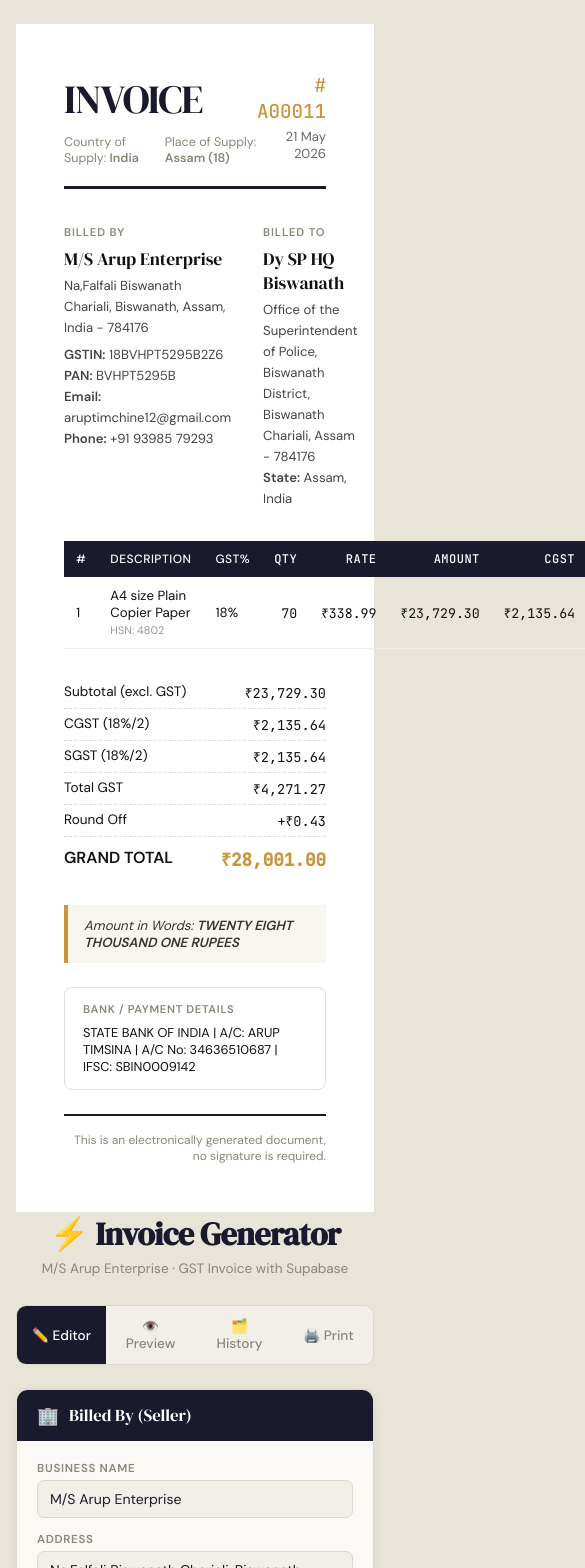
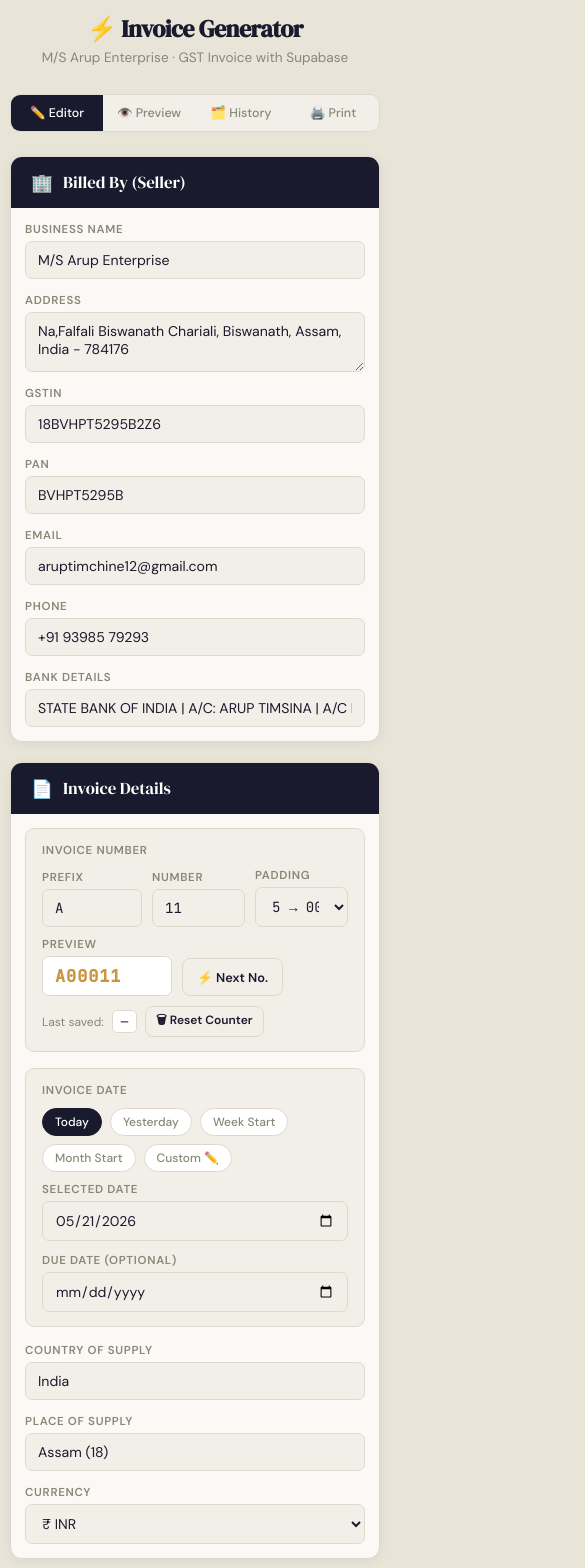
Before and after one commit to junmain936/arup-invoice-generator, a Next.js app: page / in a window 390 px wide. Shown: the top 1568 px of the page, 585 px wide, since content can reach past the window. Built offline with nearby package versions, Linux system fonts and the light colour scheme.

Commit message:
Update globals.css

```diff
--- a/app/globals.css
+++ b/app/globals.css
@@ -22,54 +22,76 @@
   color: var(--ink);
 }
 
+/* ── APP ── */
 .app { max-width: 960px; margin: 0 auto; }
 
 .app-header { text-align: center; margin-bottom: 28px; }
 .app-header h1 { font-family: 'DM Serif Display', serif; font-size: 2rem; color: var(--ink); letter-spacing: -0.5px; }
 .app-header p { color: var(--muted); font-size: 0.85rem; margin-top: 4px; }
 
+/* ── TABS ── */
 .tabs { display: flex; margin-bottom: 24px; background: var(--cream); border: 1.5px solid var(--border); border-radius: 10px; overflow: hidden; }
-.tab { flex: 1; padding: 12px; text-align: center; cursor: pointer; font-size: 0.85rem; font-weight: 500; color: var(--muted); transition: all 0.2s; border: none; background: transparent; font-family: 'DM Sans', sans-serif; }
+.tab { flex: 1; padding: 10px 6px; text-align: center; cursor: pointer; font-size: 0.78rem; font-weight: 500; color: var(--muted); transition: all 0.2s; border: none; background: transparent; font-family: 'DM Sans', sans-serif; white-space: nowrap; }
 .tab.active { background: var(--ink); color: #fff; }
 
+/* ── CARD ── */
 .card { background: var(--paper); border: 1.5px solid var(--border); border-radius: 12px; overflow: hidden; margin-bottom: 20px; box-shadow: 0 2px 12px rgba(0,0,0,0.06); }
-.card-header { background: var(--ink); color: #fff; padding: 14px 20px; display: flex; align-items: center; gap: 10px; }
+.card-header { background: var(--ink); color: #fff; padding: 14px 20px; display: flex; align-items: center; gap: 10px; flex-wrap: wrap; }
 .card-header .icon { font-size: 1.1rem; }
 .card-header h2 { font-family: 'DM Serif Display', serif; font-size: 1.05rem; font-weight: 400; }
 .card-body { padding: 20px; }
 
+/* ── GRIDS ── */
 .grid2 { display: grid; grid-template-columns: 1fr 1fr; gap: 14px; }
 .grid3 { display: grid; grid-template-columns: 1fr 1fr 1fr; gap: 14px; }
 .col-span2 { grid-column: span 2; }
 .col-span3 { grid-column: span 3; }
 
-@media(max-width:600px) {
-  .grid2, .grid3 { grid-template-columns: 1fr; }
-  .col-span2, .col-span3 { grid-column: span 1; }
-}
-
+/* ── FIELDS ── */
 .field { display: flex; flex-direction: column; gap: 4px; }
 .field label { font-size: 0.72rem; font-weight: 600; text-transform: uppercase; letter-spacing: 0.06em; color: var(--muted); }
-.field input, .field textarea, .field select { background: var(--cream); border: 1.5px solid var(--border); border-radius: 7px; padding: 9px 12px; font-size: 0.88rem; font-family: 'DM Sans', sans-serif; color: var(--ink); outline: none; transition: border-color 0.15s; width: 100%; }
+.field input, .field textarea, .field select {
+  background: var(--cream); border: 1.5px solid var(--border); border-radius: 7px;
+  padding: 9px 12px; font-size: 0.88rem; font-family: 'DM Sans', sans-serif;
+  color: var(--ink); outline: none; transition: border-color 0.15s; width: 100%;
+}
 .field input:focus, .field textarea:focus, .field select:focus { border-color: var(--accent); }
 .field textarea { resize: vertical; min-height: 60px; }
 
-.items-wrap { overflow-x: auto; }
-table { width: 100%; border-collapse: collapse; font-size: 0.83rem; min-width: 700px; }
+/* ── ITEMS TABLE ── */
+.items-wrap { overflow-x: auto; -webkit-overflow-scrolling: touch; border-radius: 8px; }
+.items-wrap table { width: 100%; border-collapse: collapse; font-size: 0.83rem; min-width: 620px; }
+
+/* Mobile items: card layout */
+.item-card { background: var(--cream); border: 1.5px solid var(--border); border-radius: 10px; padding: 14px; margin-bottom: 12px; display: none; }
+.item-card-row { display: flex; gap: 10px; margin-bottom: 10px; }
+.item-card-row .field { flex: 1; }
+.item-card-amount { display: flex; justify-content: space-between; align-items: center; padding-top: 8px; border-top: 1px dashed var(--border); margin-top: 4px; }
+.item-card-amount .amt { font-family: 'JetBrains Mono', monospace; font-weight: 600; color: var(--accent); }
+
 thead tr { background: var(--ink); color: #fff; }
 thead th { padding: 10px; text-align: left; font-weight: 500; font-size: 0.75rem; letter-spacing: 0.04em; text-transform: uppercase; }
 tbody tr { border-bottom: 1px solid var(--border); }
 tbody tr:hover { background: var(--cream); }
 tbody td { padding: 8px 6px; vertical-align: middle; }
-tbody td input, tbody td select { width: 100%; background: transparent; border: 1.5px solid transparent; border-radius: 6px; padding: 6px 8px; font-size: 0.83rem; font-family: 'DM Sans', sans-serif; color: var(--ink); outline: none; transition: border-color 0.15s; }
+tbody td input, tbody td select {
+  width: 100%; background: transparent; border: 1.5px solid transparent;
+  border-radius: 6px; padding: 6px 8px; font-size: 0.83rem;
+  font-family: 'DM Sans', sans-serif; color: var(--ink); outline: none; transition: border-color 0.15s;
+}
 tbody td input:focus, tbody td select:focus { border-color: var(--accent); background: var(--cream); }
 .td-num { text-align: right; font-family: 'JetBrains Mono', monospace; }
 
+/* ── BUTTONS ── */
 .btn-del { background: #fee; border: 1px solid #fcc; color: var(--red); border-radius: 5px; padding: 4px 8px; cursor: pointer; font-size: 0.8rem; transition: all 0.15s; }
 .btn-del:hover { background: var(--red); color: #fff; }
 
 .btn-row { display: flex; gap: 10px; flex-wrap: wrap; margin-top: 14px; }
-.btn { padding: 10px 20px; border: none; border-radius: 8px; font-family: 'DM Sans', sans-serif; font-size: 0.85rem; font-weight: 600; cursor: pointer; transition: all 0.18s; display: flex; align-items: center; gap: 6px; }
+.btn {
+  padding: 10px 18px; border: none; border-radius: 8px; font-family: 'DM Sans', sans-serif;
+  font-size: 0.85rem; font-weight: 600; cursor: pointer; transition: all 0.18s;
+  display: flex; align-items: center; gap: 6px; white-space: nowrap;
+}
 .btn-primary { background: var(--ink); color: #fff; }
 .btn-primary:hover { background: var(--ink2); transform: translateY(-1px); }
 .btn-accent { background: var(--accent); color: #fff; }
@@ -78,7 +100,8 @@
 .btn-outline:hover { border-color: var(--accent); color: var(--accent); }
 .btn:disabled { opacity: 0.5; cursor: not-allowed; transform: none !important; }
 
-.summary-box { background: var(--cream); border: 1.5px solid var(--border); border-radius: 10px; padding: 18px; min-width: 280px; }
+/* ── SUMMARY BOX ── */
+.summary-box { background: var(--cream); border: 1.5px solid var(--border); border-radius: 10px; padding: 18px; }
 .summary-row { display: flex; justify-content: space-between; align-items: center; padding: 6px 0; font-size: 0.88rem; border-bottom: 1px dashed var(--border); }
 .summary-row:last-child { border-bottom: none; }
 .summary-row.total { font-weight: 700; font-size: 1rem; padding-top: 10px; color: var(--ink); }
@@ -86,28 +109,46 @@
 .summary-row.total .val { font-size: 1rem; color: var(--accent); }
 .gst-badge { display: inline-block; background: #e8f4ec; color: var(--green); border-radius: 4px; padding: 2px 7px; font-size: 0.72rem; font-weight: 600; margin-left: 4px; }
 
-.date-preset-btn { background: #fff; border: 1.5px solid var(--border); border-radius: 20px; padding: 5px 14px; font-size: 0.78rem; font-family: 'DM Sans', sans-serif; font-weight: 500; color: var(--muted); cursor: pointer; transition: all 0.15s; }
+/* ── DATE PRESET ── */
+.date-preset-btn { background: #fff; border: 1.5px solid var(--border); border-radius: 20px; padding: 5px 12px; font-size: 0.75rem; font-family: 'DM Sans', sans-serif; font-weight: 500; color: var(--muted); cursor: pointer; transition: all 0.15s; white-space: nowrap; }
 .date-preset-btn:hover { border-color: var(--accent); color: var(--accent); }
 .date-preset-btn.active { background: var(--ink); color: #fff; border-color: var(--ink); }
 
-/* Toast */
-.toast { position: fixed; bottom: 24px; right: 24px; padding: 12px 20px; border-radius: 10px; font-size: 0.85rem; font-weight: 600; z-index: 9999; animation: slideUp 0.3s ease; box-shadow: 0 4px 20px rgba(0,0,0,0.15); }
+/* ── TOAST ── */
+.toast { position: fixed; bottom: 24px; right: 16px; left: 16px; max-width: 360px; margin: 0 auto; padding: 12px 20px; border-radius: 10px; font-size: 0.85rem; font-weight: 600; z-index: 9999; animation: slideUp 0.3s ease; box-shadow: 0 4px 20px rgba(0,0,0,0.15); text-align: center; }
+@media(min-width:480px) { .toast { left: auto; max-width: 320px; } }
 .toast.success { background: var(--green); color: #fff; }
 .toast.error { background: var(--red); color: #fff; }
 .toast.info { background: var(--ink); color: #fff; }
 @keyframes slideUp { from { transform: translateY(20px); opacity: 0; } to { transform: translateY(0); opacity: 1; } }
 
-/* History table */
+/* ── HISTORY TABLE ── */
 .history-table { width: 100%; border-collapse: collapse; font-size: 0.83rem; }
 .history-table th { background: var(--ink); color: #fff; padding: 10px 12px; text-align: left; font-size: 0.75rem; text-transform: uppercase; letter-spacing: 0.04em; }
-.history-table td { padding: 10px 12px; border-bottom: 1px solid var(--border); }
+.history-table td { padding: 10px 12px; border-bottom: 1px solid var(--border); word-break: break-word; }
 .history-table tr:hover td { background: var(--cream); }
 .history-table .mono { font-family: 'JetBrains Mono', monospace; }
 .history-empty { text-align: center; padding: 32px; color: var(--muted); font-size: 0.88rem; }
+.history-wrap { overflow-x: auto; -webkit-overflow-scrolling: touch; }
+.history-table { min-width: 480px; }
 
-/* Print */
-.print-view { display: none; background: #fff; padding: 48px; font-family: 'DM Sans', sans-serif; color: #111; }
-.print-view.show { display: block; }
+/* ── INVOICE PREVIEW (in-app) ── */
+.invoice-preview-wrap {
+  background: #fff;
+  border-radius: 8px;
+  overflow-x: auto;
+  -webkit-overflow-scrolling: touch;
+}
+.invoice-preview-inner {
+  min-width: 600px;
+  padding: 32px;
+  font-family: 'DM Sans', sans-serif;
+  color: #111;
+}
+
+/* ── PRINT VIEW ── */
+.print-view { display: none; }
+
 .pv-header { display: flex; justify-content: space-between; align-items: flex-start; margin-bottom: 36px; border-bottom: 3px solid var(--ink); padding-bottom: 20px; }
 .pv-title { font-family: 'DM Serif Display', serif; font-size: 2.5rem; color: var(--ink); letter-spacing: -1px; }
 .pv-invoice-no { text-align: right; }
@@ -133,10 +174,23 @@
 .pv-bank { border: 1px solid #ddd; border-radius: 8px; padding: 14px 18px; font-size: 0.8rem; margin-bottom: 24px; }
 .pv-bank h4 { font-size: 0.7rem; text-transform: uppercase; letter-spacing: 0.06em; color: var(--muted); margin-bottom: 8px; }
 .pv-footer { text-align: right; border-top: 2px solid var(--ink); padding-top: 16px; font-size: 0.75rem; color: var(--muted); }
-.supply-row { display: flex; gap: 20px; font-size: 0.78rem; color: var(--muted); margin-top: 8px; }
+.supply-row { display: flex; gap: 20px; font-size: 0.78rem; color: var(--muted); margin-top: 8px; flex-wrap: wrap; }
 
+/* ── MOBILE ── */
+@media(max-width:600px) {
+  body { padding: 12px 10px; }
+  .app-header h1 { font-size: 1.5rem; }
+  .grid2, .grid3 { grid-template-columns: 1fr; }
+  .col-span2, .col-span3 { grid-column: span 1; }
+  .card-body { padding: 14px; }
+  .btn { padding: 9px 14px; font-size: 0.8rem; }
+  .btn-row { gap: 8px; }
+  .summary-box { min-width: unset; }
+}
+
+/* ── PRINT ── */
 @media print {
-  body { background: #fff; padding: 0; }
-  .app-header, .tabs, #editor-panel, #preview-panel, #history-panel, .no-print { display: none !important; }
-  .print-view { display: block !important; padding: 28px; }
+  body { background: #fff !important; padding: 0 !important; }
+  .no-print { display: none !important; }
+  .print-view { display: block !important; padding: 28px; background: #fff; font-family: 'DM Sans', sans-serif; color: #111; }
 }
```
